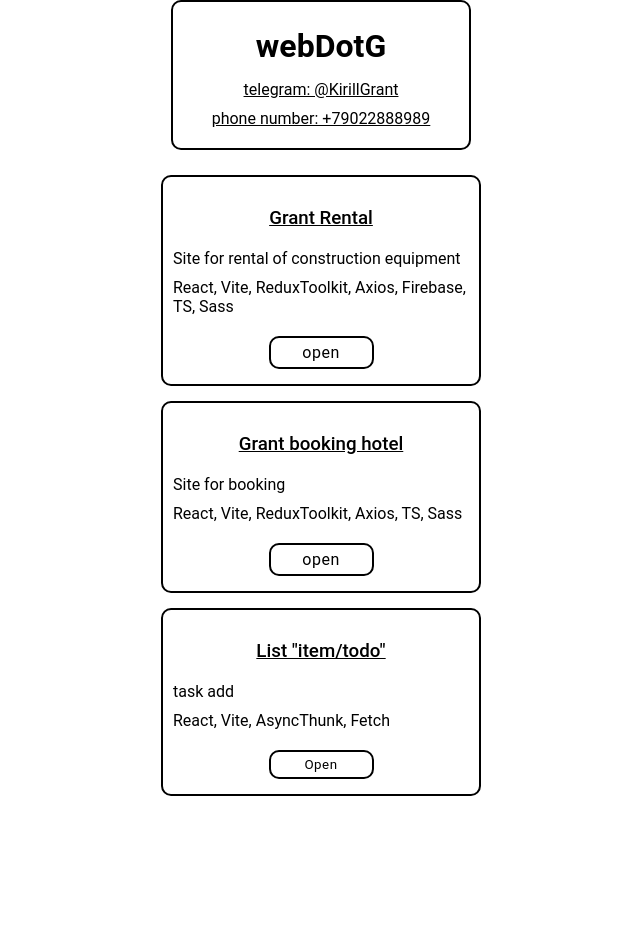
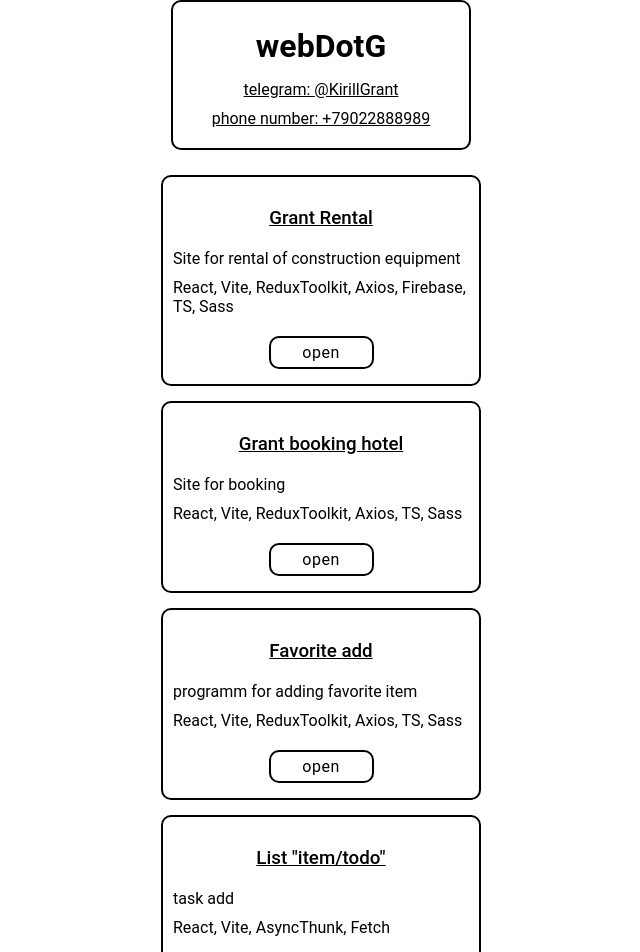
Before and after one commit to webdotG/projects, a React (Vite) app: page / in a window 1280 px wide. Shown: the top 952 px of the page, without its empty margins (319-959 px from the left). Before the commit the page ends 811 px from the top, so only its background shows below. Built offline with nearby package versions, Linux system fonts and the light colour scheme.

Commit message:
add item favorite add programm + link

```diff
--- a/src/App.tsx
+++ b/src/App.tsx
@@ -42,6 +42,12 @@ function App() {
           <a className={style.item_link} href='https://webdotg.github.io/six_citise/' target="_blank">open</a>
         </li>
         <li className={style.item_wrapper}>
+          <h3 className={style.item_title}>Favorite add</h3>
+          <p className={style.item_description}>programm for adding favorite item</p>
+          <p className={style.item_stack}>React, Vite, ReduxToolkit, Axios, TS, Sass</p>
+          <a className={style.item_link} href='https://webdotg.github.io/favorite_add/' target="_blank">open</a>
+        </li>
+        <li className={style.item_wrapper}>
           <h3 className={style.item_title}>List "item/todo"</h3>
           <p className={style.item_description}>task add</p>
           <p className={style.item_stack}>React, Vite, AsyncThunk, Fetch</p>
```
